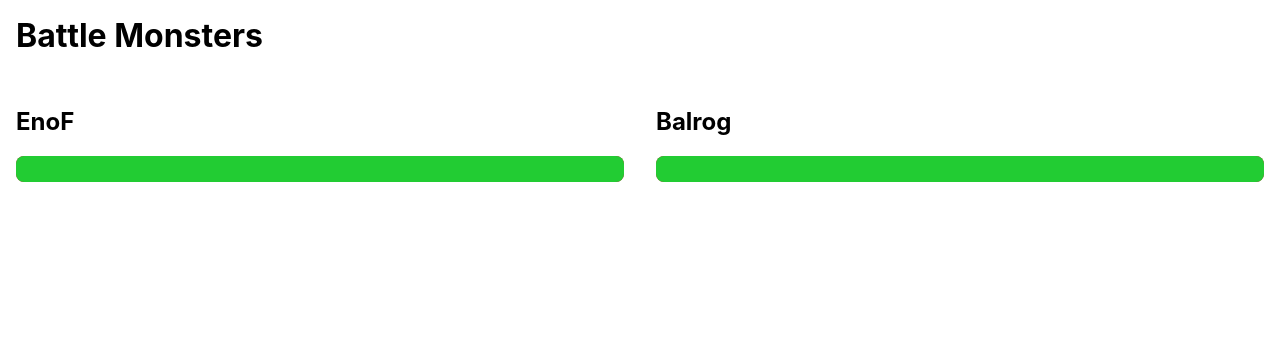
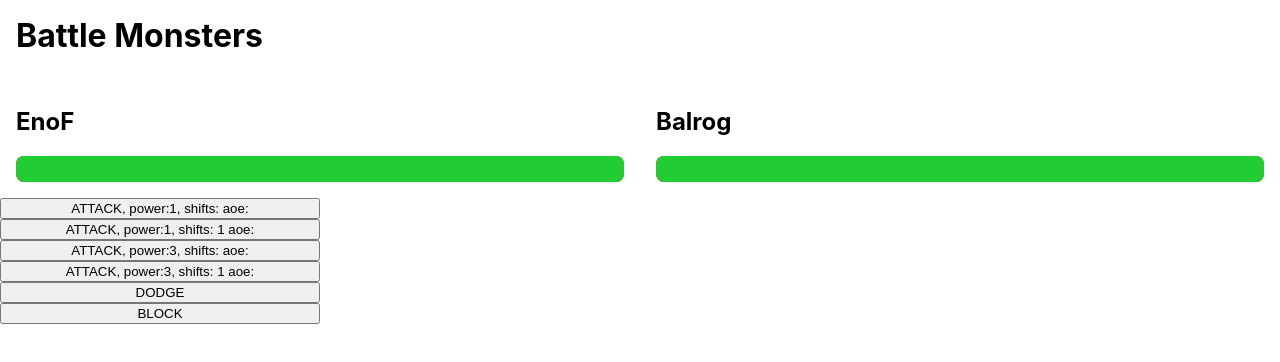
Before and after one commit to EnoF/battle-monsters, a Next.js app: page / in a window 1280 px wide. Shown: the top 362 px of the page. Built offline with nearby package versions, Linux system fonts and the light colour scheme.

Commit message:
Implement very basic playable prototype

```diff
--- a/babel.config.js
+++ b/babel.config.js
@@ -1,7 +1,7 @@
 module.exports = (api) => {
   api.cache(false);
   return {
-    presets: ["@babel/preset-env", "next/babel"],
+    presets: ["next/babel"],
     plugins: [
       [
         "@babel/proposal-pipeline-operator",
--- /dev/null
+++ b/components/battle-controls.tsx
@@ -0,0 +1,47 @@
+import { useCallback } from "react";
+import { PlayerMove, PlayerMoveType } from "../core/player";
+
+interface BattleControlsProps {
+  moves: Array<PlayerMove>;
+  onSubmit: (move: PlayerMove) => void;
+}
+
+export function BattleControls({ moves, onSubmit }: BattleControlsProps) {
+  const onSubmitWrapper = (move) => (event) => {
+    onSubmit(move);
+    event.preventDefault();
+  };
+  const items = moves.map((entry, index) => {
+    switch (entry.type) {
+      case PlayerMoveType.ATTACK:
+        return (
+          <button key={index} type="submit" onClick={onSubmitWrapper(entry)}>
+            {entry.type}, power:{entry.power}, shifts: {entry.shift} aoe:{" "}
+            {entry.aoe}
+          </button>
+        );
+      default:
+        return (
+          <button key={index} type="submit" onClick={onSubmitWrapper(entry)}>
+            {entry.type}
+          </button>
+        );
+    }
+  });
+  return (
+    <form className="battle-controls">
+      {items}
+      <style jsx>{`
+        .battle-controls {
+          display: flex;
+          flex-direction: column;
+          max-width: 20em;
+        }
+
+        button {
+          flex: 1;
+        }
+      `}</style>
+    </form>
+  );
+}
--- a/components/battle-log.tsx
+++ b/components/battle-log.tsx
@@ -1,16 +1,15 @@
-import { PlayerMove } from '../core/player'
+import { getAoe, getPower, getShift, PlayerMove } from "../core/player";
 
 interface BattleLogProps {
   name: string;
   logs: Array<PlayerMove>;
 }
 
-export function BattleLog({name, logs}:BattleLogProps) {
-  const items = logs.map((entry, index) =>
-    <li key={index}>{name} used: {entry.type}, cost:{
-      (entry.power + entry.shift + entry.aoe) || 1
-    }</li>)
-  return (<ol>
-    {items}
-  </ol>)
+export function BattleLog({ name, logs }: BattleLogProps) {
+  const items = logs.map((entry, index) => (
+    <li key={index}>
+      {name} used: {entry.type}, power: {getPower(entry)}, shift: {getShift(entry)}, aoe: {getAoe(entry)}
+    </li>
+  ));
+  return <ol reversed>{items}</ol>;
 }
--- a/core/ai.ts
+++ b/core/ai.ts
@@ -10,9 +10,8 @@ export interface Combo {
 }
 export interface AI extends Player {
   combos: Array<Combo>;
-  selectCombo: Combo;
+  selectedCombo: Combo;
 }
-export const selectSkill = () => null;
 
 export const createAI = () => ({
   hp: 30,
@@ -61,20 +60,22 @@ export const filterAvailableCombos = (ai: AI) => {
 };
 
 export const selectCombo = (ai: AI) => {
+  if (ai.selectedCombo?.length) return ai.selectedCombo;
   const availableCombos = filterAvailableCombos(ai);
-  return availableCombos[Math.floor(Math.random() * availableCombos.length)];
+  return availableCombos[Math.floor(Math.random() * availableCombos.length)]
+    .moves;
 };
 
 export const executeCombo = (ai: AI) => {
-  if (ai.selectedCombo?.length) {
-    const [move, ...selectedCombo] = ai.selectedCombo;
+  if (ai.move?.type === PlayerMoveType.STAGGER && ai.move.turns > 0)
     return {
       ...ai,
-      move,
-      selectedCombo,
+      move: {
+        ...ai.move,
+        turns: ai.move.turns - 1,
+      },
     };
-  }
-  const [move, ...selectedCombo] = selectCombo(ai).moves;
+  const [move, ...selectedCombo] = selectCombo(ai);
   return {
     ...ai,
     move,
--- a/core/player.ts
+++ b/core/player.ts
@@ -50,3 +50,4 @@ export const createCharacter = (): Player => ({
 
 export const getAoe = (move: PlayerMove) => move.aoe || 0;
 export const getShift = (move: PlayerMove) => move.shift || 0;
+export const getPower = (move: PlayerMove) => move.power || 0;
--- a/pages/index.tsx
+++ b/pages/index.tsx
@@ -1,17 +1,31 @@
+import React, { useCallback, useState } from "react";
 import Head from "next/head";
 import { Stats } from "../components/stats";
 import { BattleLog } from "../components/battle-log";
+import { BattleControls } from "../components/battle-controls";
+
 import { createCharacter } from "../core/player";
-import { createAI } from "../core/ai";
+import { createAI, executeCombo } from "../core/ai";
 import battle from "../core/battle";
-import { useState } from "react";
 
 export default function Home() {
   const title = "Battle Monsters";
-  const [player, setPlayer] = useState(createCharacter());
-  const [ai, setAI] = useState(createAI());
+  const [player, setPlayer] = useState(() => createCharacter());
+  const [ai, setAI] = useState(() => createAI());
   const [playerLog, setPlayerLog] = useState([]);
   const [aiLog, setAILog] = useState([]);
+  const submitMove = (move) => {
+    const executingAI = executeCombo(ai)
+    console.log('executingAI', executingAI)
+    const { p1, p2 } = battle({
+      p1: { ...player, move },
+      p2: executingAI,
+    });
+    setPlayerLog([move, ...playerLog])
+    setAILog([executingAI.move, ...aiLog])
+    setPlayer(p1);
+    setAI(p2);
+  };
   return (
     <main>
       <Head>
@@ -27,7 +41,7 @@ export default function Home() {
         <Stats name="EnoF" hp={player.hp} maxHp={player.maxHp} />
         <Stats name="Balrog" hp={ai.hp} maxHp={ai.maxHp} />
       </section>
-      <section className="controls-container"></section>
+      <BattleControls moves={player.moves} onSubmit={submitMove} />
       <section className="log-container">
         <BattleLog name="EnoF" logs={playerLog} />
         <BattleLog name="Balrog" logs={aiLog} />
```
Also changed, not shown: 2 other files (tests, documents, lock files or other folders).
